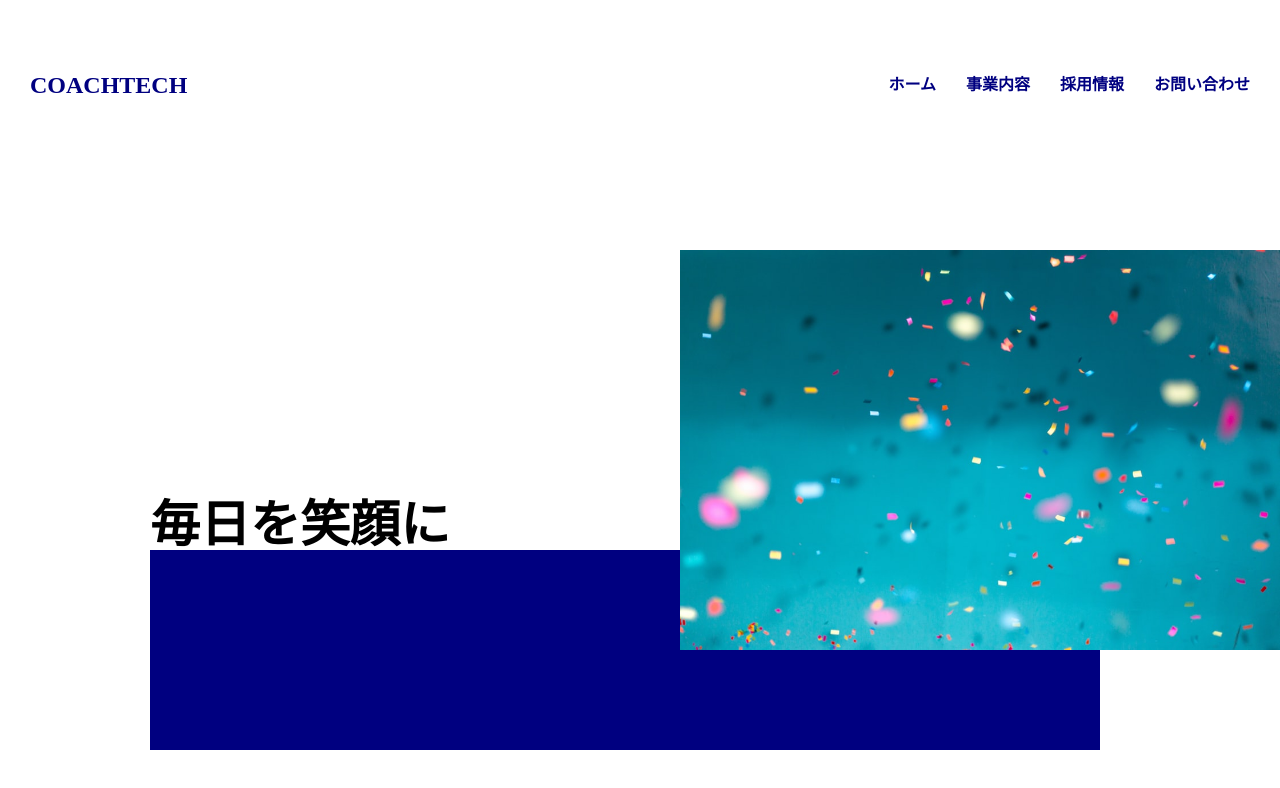
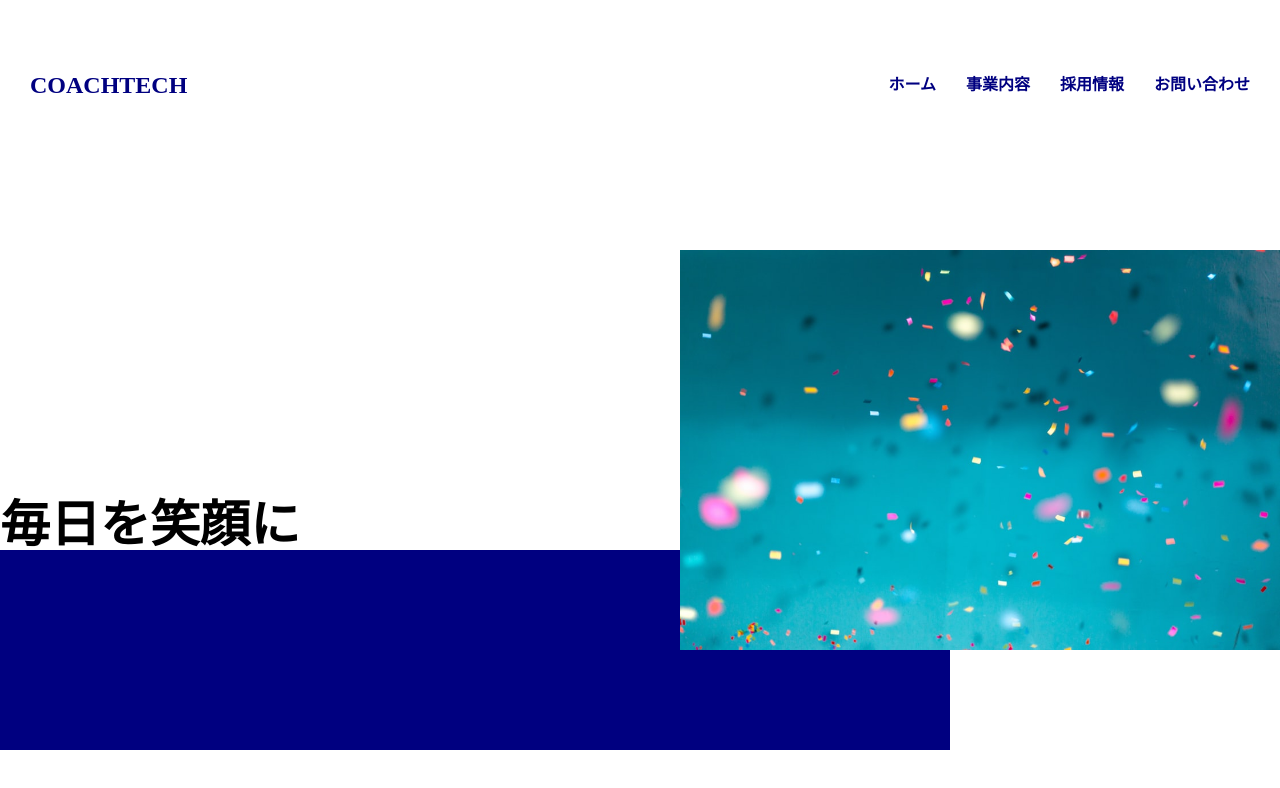
Before and after one commit to asomethingk/csstask, a plain HTML site: page index.html in a window 1280 px wide. Drawn offline with Linux system fonts and the light colour scheme.

Commit message:
fifth-commit

```diff
--- a/css/style.css
+++ b/css/style.css
@@ -42,7 +42,7 @@ a {
   font-weight: bold;
   font-size: 50px;
   position: absolute;
-  left: 150px;
+  left: 0px;
   top: 500px;
 }
 
```
